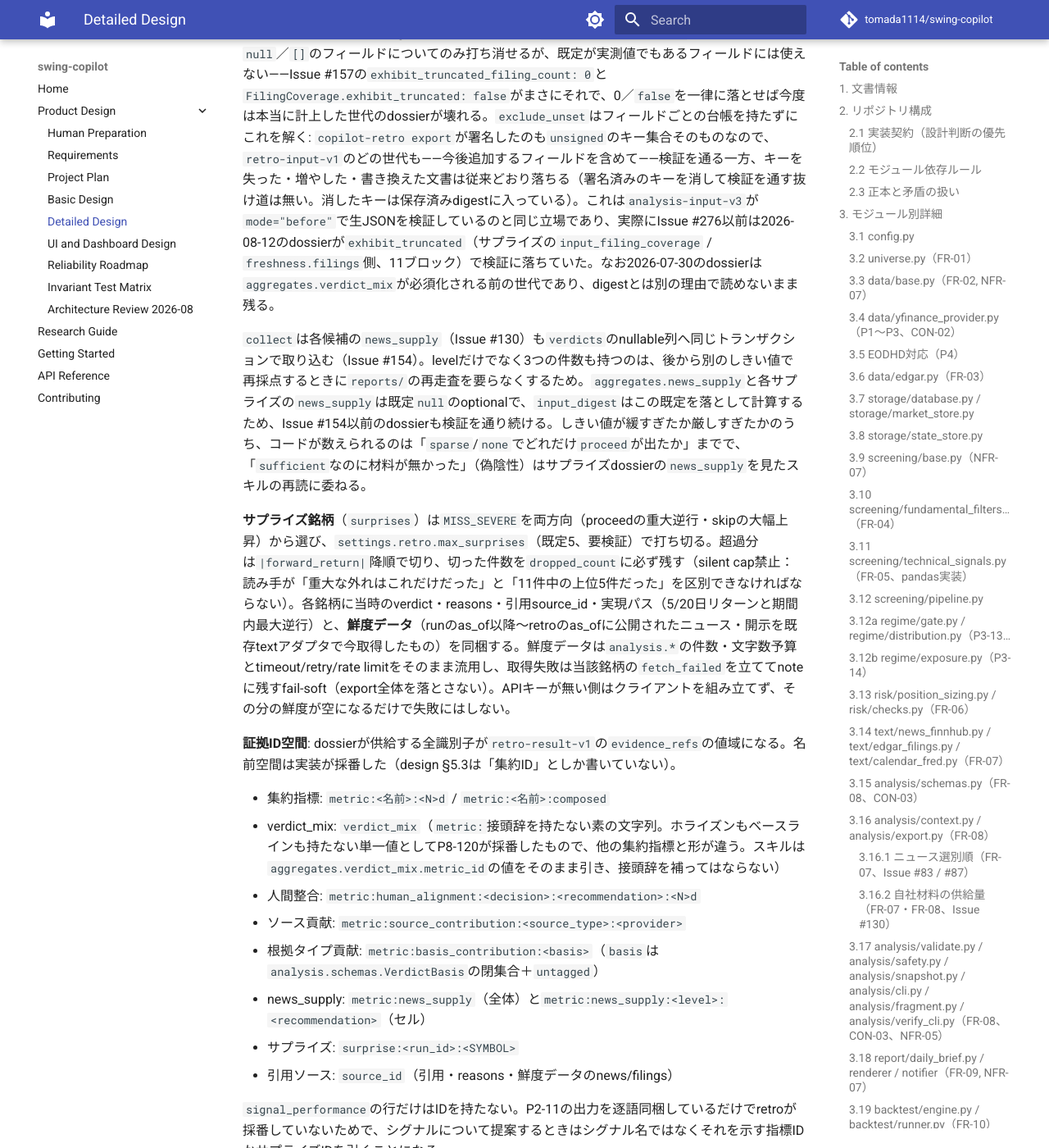
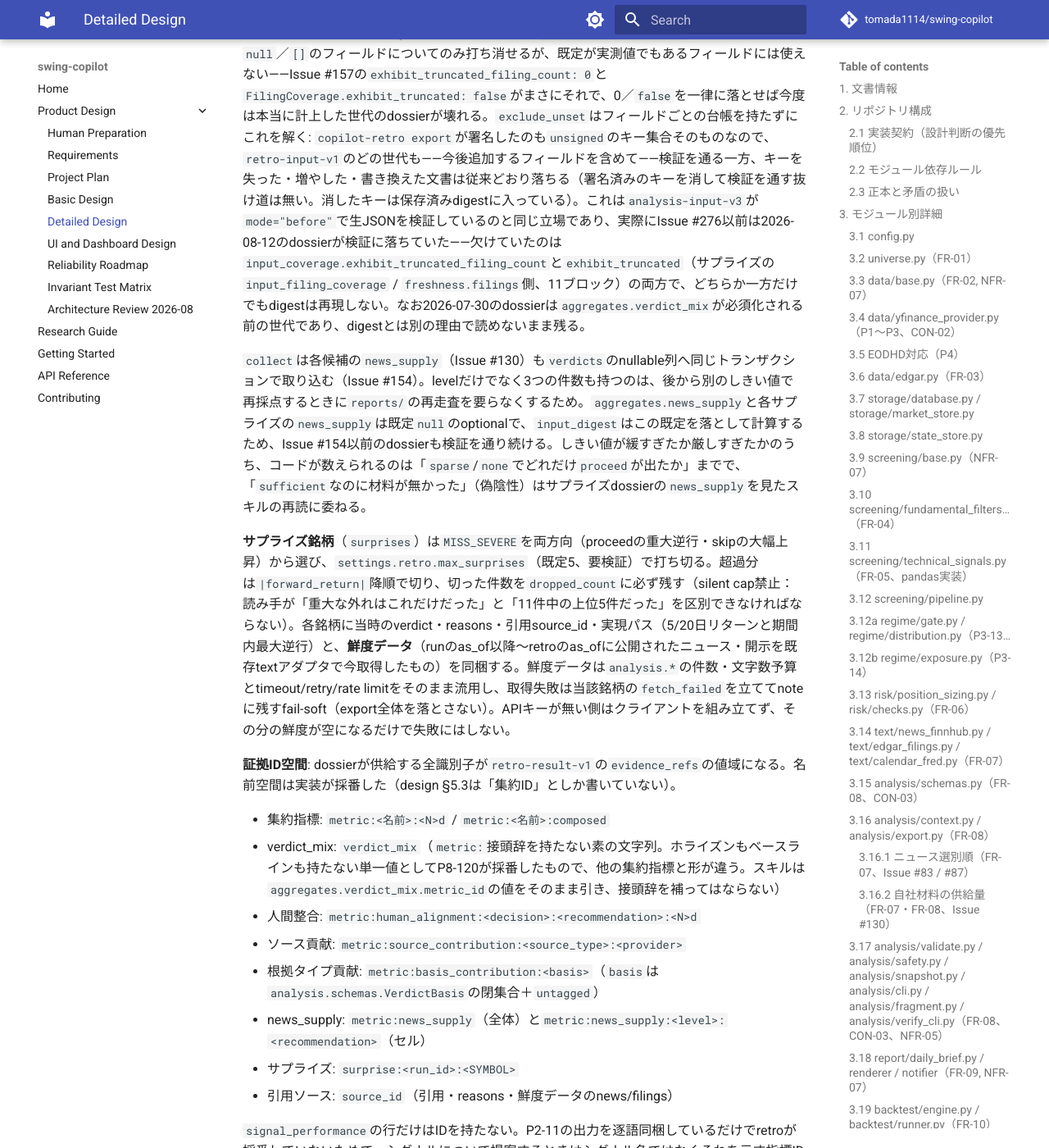
Before and after one commit to tomada1114/swing-copilot, an MkDocs documentation site: the page built from docs/04_detailed_design.md, in a window 1280 px wide and 1400 px high, scrolled down 83058 px. Shown: the whole window at 82% size. Built offline with MkDocs 1.6.1 and Material for MkDocs 9.7.7, drawn with Linux system fonts in a browser that asks for light colours; comment, search, counter and statistics services are not loaded.

Commit message:
review: 2026-08-12 dossier の欠落箇所の記述を実測に合わせる
`/code-review high` の指摘。テストのコメントと設計文書が、実測の破損箇所を
サプライズ側のネストした `exhibit_truncated`（11ブロック）だけに帰していたが、
同 dossier は summary の `input_coverage.exhibit_truncated_filing_count` も
欠いており、どちらか一方だけでも digest は再現しない。summary 側の回帰テストが
「理論上の懸念」と誤読されて落とされうるため、両方を明記する。

Claude-Session: https://claude.ai/code/session_01N5CKyu4aA3enNC8Ar62UG7

```diff
--- a/docs/04_detailed_design.md
+++ b/docs/04_detailed_design.md
@@ -1851,7 +1851,7 @@ verdictは強気/弱気の方向予測ではなく、**スクリーニング通
 
 **`starved_filing_count`（Issue #267）**: 「その開示は分析済みと呼べる量が渡っていたか」に答える唯一の数である。`retro/export.py::_is_starved()`が`exported_chars <= MIN_FILING_CHARS`かつ`exported_chars < original_chars`の行を数える。`selection_mode`ではなく**文字数**で判定するのは、modeが量を持たないためである——10字の`head_fallback`と100,000字の`head_fallback`は同じmodeであり、しかもIssue #255が全開示に最低保証を与えて以降、飢餓した開示は`omitted_symbol_budget`ですらなくなった（この検知が`omitted_filing_count`だけを見ていたために生じた見落としが本Issue）。第2条件が誤検知を防ぐ側で、原文が元々短く全文入った開示（実測4,074字・6,670字の8-K）は、字数が少なくとも欠落が無いので飢餓ではない。境界は保証ちょうどを**含む**: 240,000字の銘柄予算に対して保証分しか渡らなかったのは「譲る余りが無かった」ことの結果であって十分な読み込みではない。残る境目——保証をわずかに超える原文が保証まで切られた場合——は計上されるが、それも実際に保証しか配られていない状態であり、比率しきい値という第2の定数を増やしてまで除外しない。`filing_selection.py`の公開定数`MIN_FILING_CHARS`（Issue #268で公開化。上記3.16）をそのまま参照するのは、**床と警報を同じ数にする**ためである（別々に持つと片方の変更でもう片方が黙って鳴らなくなる）。`_has_gap`は変更しない: `exported_chars < original_chars`はexport段の`is_truncated`の定義そのものなので、飢餓行は既にgapとして数えられている。`InputCoverageSummary`への追加は既定0（=未計測）で、`retro_input_digest()`の`_drop_legacy_defaults`が0を落とすため、追加以前に書かれたdossierの`input_digest`は当日から検証を通り続ける。
 
-**世代をまたぐ`input_digest`の再現（Issue #276）**: 読み込み時の再検証は`RetroInput._digest_payload()`が返す**その文書自身が持っていたキー集合**（`model_dump(mode="json", exclude_unset=True)`）に対して行う。素の`model_dump()`は既定値をすべて実体化するため、後から足したフィールドが「アーカイブ当時のバイト列には無かった値」として再出現し、digestが再現しなくなる。`_drop_legacy_defaults`はこれを既定が`null`／`[]`のフィールドについてのみ打ち消せるが、既定が実測値でもあるフィールドには使えない——Issue #157の`exhibit_truncated_filing_count: 0`と`FilingCoverage.exhibit_truncated: false`がまさにそれで、0／`false`を一律に落とせば今度は本当に計上した世代のdossierが壊れる。`exclude_unset`はフィールドごとの台帳を持たずにこれを解く: `copilot-retro export`が署名したのも`unsigned`のキー集合そのものなので、`retro-input-v1`のどの世代も——今後追加するフィールドを含めて——検証を通る一方、キーを失った・増やした・書き換えた文書は従来どおり落ちる（署名済みのキーを消して検証を通す抜け道は無い。消したキーは保存済みdigestに入っている）。これは`analysis-input-v3`が`mode="before"`で生JSONを検証しているのと同じ立場であり、実際にIssue #276以前は2026-08-12のdossierが`exhibit_truncated`（サプライズの`input_filing_coverage` / `freshness.filings`側、11ブロック）で検証に落ちていた。なお2026-07-30のdossierは`aggregates.verdict_mix`が必須化される前の世代であり、digestとは別の理由で読めないまま残る。
+**世代をまたぐ`input_digest`の再現（Issue #276）**: 読み込み時の再検証は`RetroInput._digest_payload()`が返す**その文書自身が持っていたキー集合**（`model_dump(mode="json", exclude_unset=True)`）に対して行う。素の`model_dump()`は既定値をすべて実体化するため、後から足したフィールドが「アーカイブ当時のバイト列には無かった値」として再出現し、digestが再現しなくなる。`_drop_legacy_defaults`はこれを既定が`null`／`[]`のフィールドについてのみ打ち消せるが、既定が実測値でもあるフィールドには使えない——Issue #157の`exhibit_truncated_filing_count: 0`と`FilingCoverage.exhibit_truncated: false`がまさにそれで、0／`false`を一律に落とせば今度は本当に計上した世代のdossierが壊れる。`exclude_unset`はフィールドごとの台帳を持たずにこれを解く: `copilot-retro export`が署名したのも`unsigned`のキー集合そのものなので、`retro-input-v1`のどの世代も——今後追加するフィールドを含めて——検証を通る一方、キーを失った・増やした・書き換えた文書は従来どおり落ちる（署名済みのキーを消して検証を通す抜け道は無い。消したキーは保存済みdigestに入っている）。これは`analysis-input-v3`が`mode="before"`で生JSONを検証しているのと同じ立場であり、実際にIssue #276以前は2026-08-12のdossierが検証に落ちていた——欠けていたのは`input_coverage.exhibit_truncated_filing_count`と`exhibit_truncated`（サプライズの`input_filing_coverage` / `freshness.filings`側、11ブロック）の両方で、どちらか一方だけでもdigestは再現しない。なお2026-07-30のdossierは`aggregates.verdict_mix`が必須化される前の世代であり、digestとは別の理由で読めないまま残る。
 
 `collect`は各候補の`news_supply`（Issue #130）も`verdicts`のnullable列へ同じトランザクションで取り込む（Issue #154）。levelだけでなく3つの件数も持つのは、後から別のしきい値で再採点するときに`reports/`の再走査を要らなくするため。`aggregates.news_supply`と各サプライズの`news_supply`は既定`null`のoptionalで、`input_digest`はこの既定を落として計算するため、Issue #154以前のdossierも検証を通り続ける。しきい値が緩すぎたか厳しすぎたかのうち、コードが数えられるのは「`sparse`/`none`でどれだけ`proceed`が出たか」までで、「`sufficient`なのに材料が無かった」（偽陰性）はサプライズdossierの`news_supply`を見たスキルの再読に委ねる。
 
```
Also changed, not shown: 1 other file.
